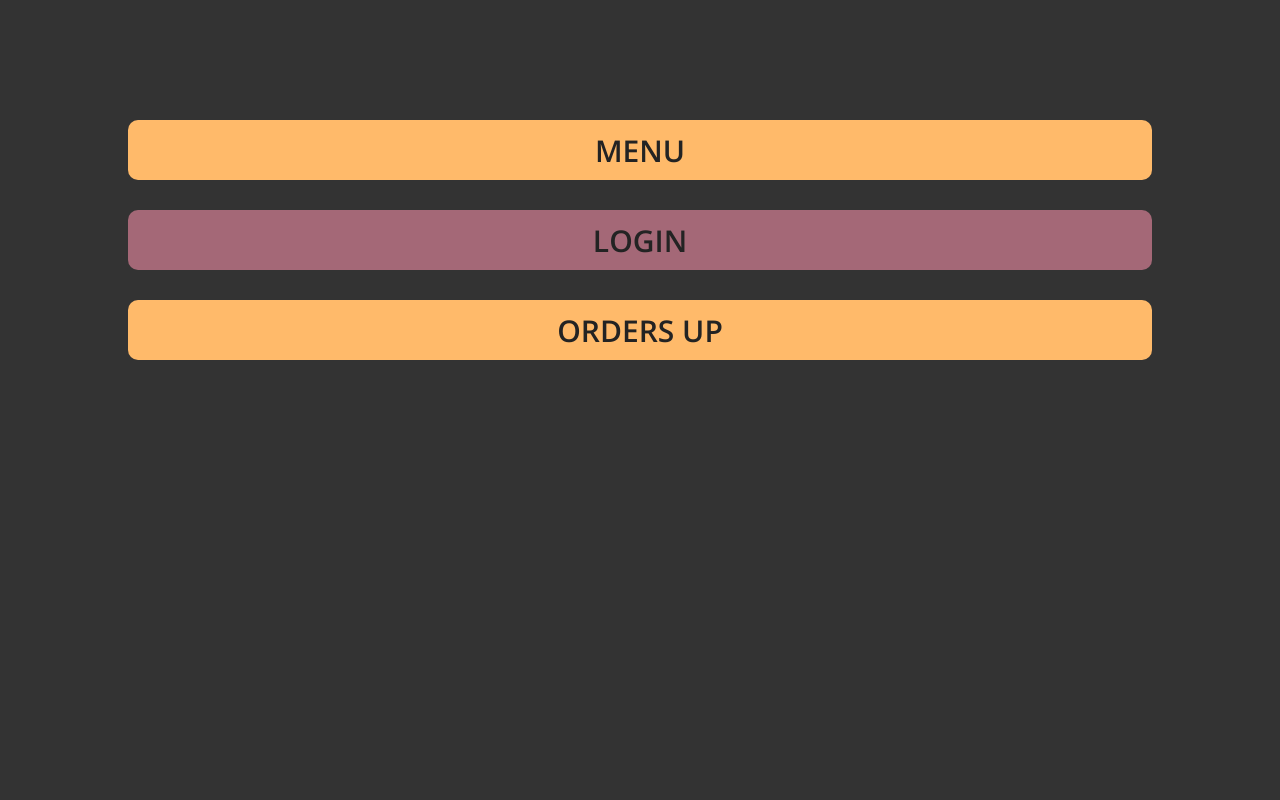
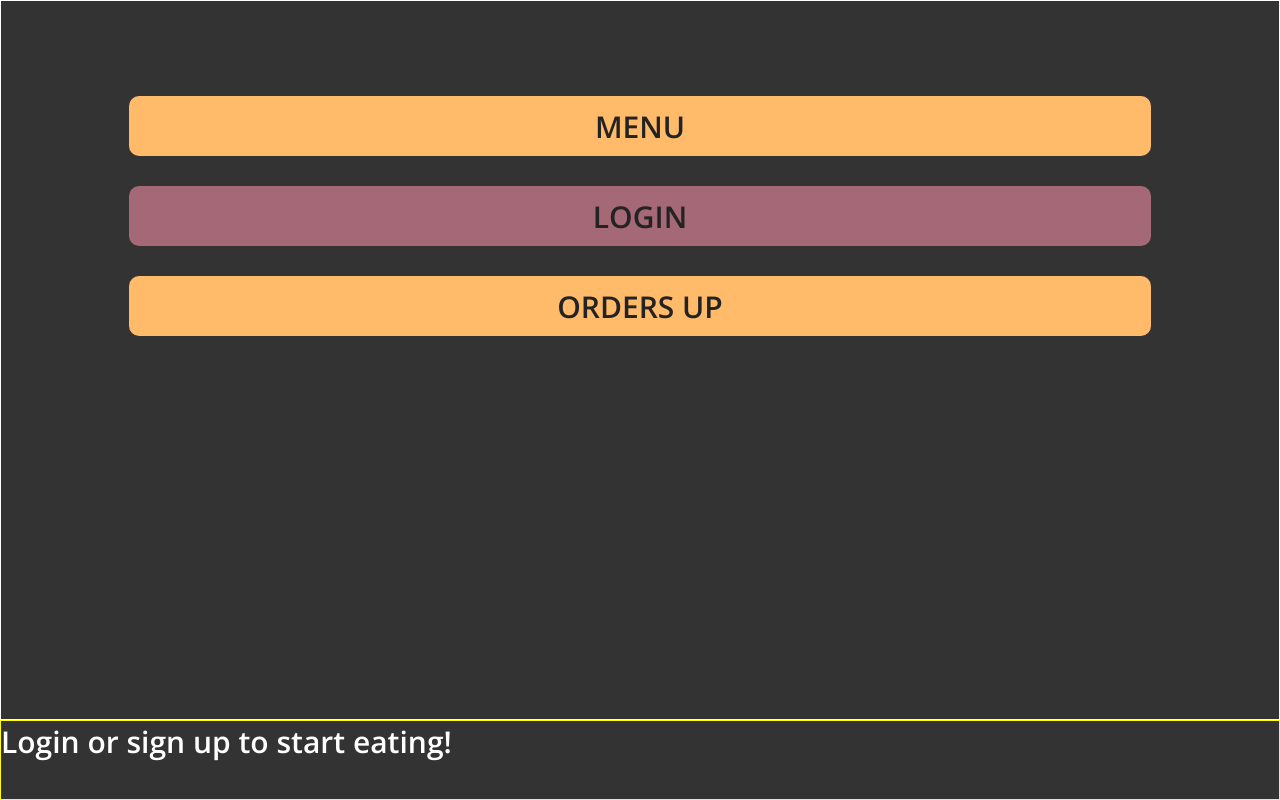
Before and after one commit to steff-dz/tema-6, a Next.js app: page / in a window 1280 px wide. Built offline with nearby package versions, Linux system fonts and the light colour scheme; no server answers.

Commit message:
started footer and shopping cart area

```diff
--- /dev/null
+++ b/components/SiteFooter/index.jsx
@@ -0,0 +1,31 @@
+import React from 'react'
+import styled from 'styled-components'
+import { PageTitle } from '../PageTitle'
+import { useAuth } from '../../utils/auth'
+import { ShoppingCartSimple } from 'phosphor-react'
+
+const SiteFooter = () => {
+  const user = useAuth()
+
+  function renderLoginMessage() {
+    return <PageTitle>Login or sign up to start eating!</PageTitle>
+  }
+
+  function renderShoppingCart() {
+    return (
+      <>
+        <ShoppingCartSimple size={40} />
+      </>
+    )
+  }
+
+  return <FooterBase>{user ? renderShoppingCart() : renderLoginMessage()}</FooterBase>
+}
+
+const FooterBase = styled.footer`
+  border: 1px solid yellow;
+  width: 100vw;
+  height: 10vh;
+`
+
+export default SiteFooter
--- a/components/SiteMenu/index.jsx
+++ b/components/SiteMenu/index.jsx
@@ -7,7 +7,7 @@ import { LoginContext } from '../../utils/status'
 import { useAuth } from '../../utils/auth'
 
 const SiteMenu = () => {
-  const { loggedIn, setLoggedIn } = useContext(LoginContext)
+  //const { loggedIn, setLoggedIn } = useContext(LoginContext)
   //const {user, setUser} = useAuth()
   //const { ...values } = useAuth()
   const user = useAuth()
@@ -22,8 +22,6 @@ const SiteMenu = () => {
       .auth()
       .signOut()
       .then(() => {
-        setLoggedIn(false)
-
         console.log('you signed out')
       })
       .catch((error) => {
@@ -84,8 +82,9 @@ const SiteMenu = () => {
 }
 
 const MainBase = styled.main`
-  height: 100vh;
+  height: 90vh;
   width: 100vw;
+  border: 1px solid white;
 `
 
 const SiteNav = styled.nav`
--- a/package.json
+++ b/package.json
@@ -12,6 +12,7 @@
     "framer-motion": "^3.8.1",
     "next": "10.0.7",
     "nookies": "^2.5.2",
+    "phosphor-react": "^1.2.1",
     "react": "17.0.1",
     "react-dom": "17.0.1",
     "react-hook-form": "^6.15.4",
--- a/pages/index.js
+++ b/pages/index.js
@@ -1,5 +1,6 @@
 import React from 'react'
 import SiteMenu from '../components/SiteMenu'
+import SiteFooter from '../components/SiteFooter'
 import { useAuth } from '../utils/auth'
 
 export default function Home() {
@@ -11,6 +12,7 @@ export default function Home() {
   return (
     <React.Fragment>
       <SiteMenu />
+      <SiteFooter />
     </React.Fragment>
   )
 }
```
Also changed, not shown: 1 other file (tests, documents, lock files or other folders).
